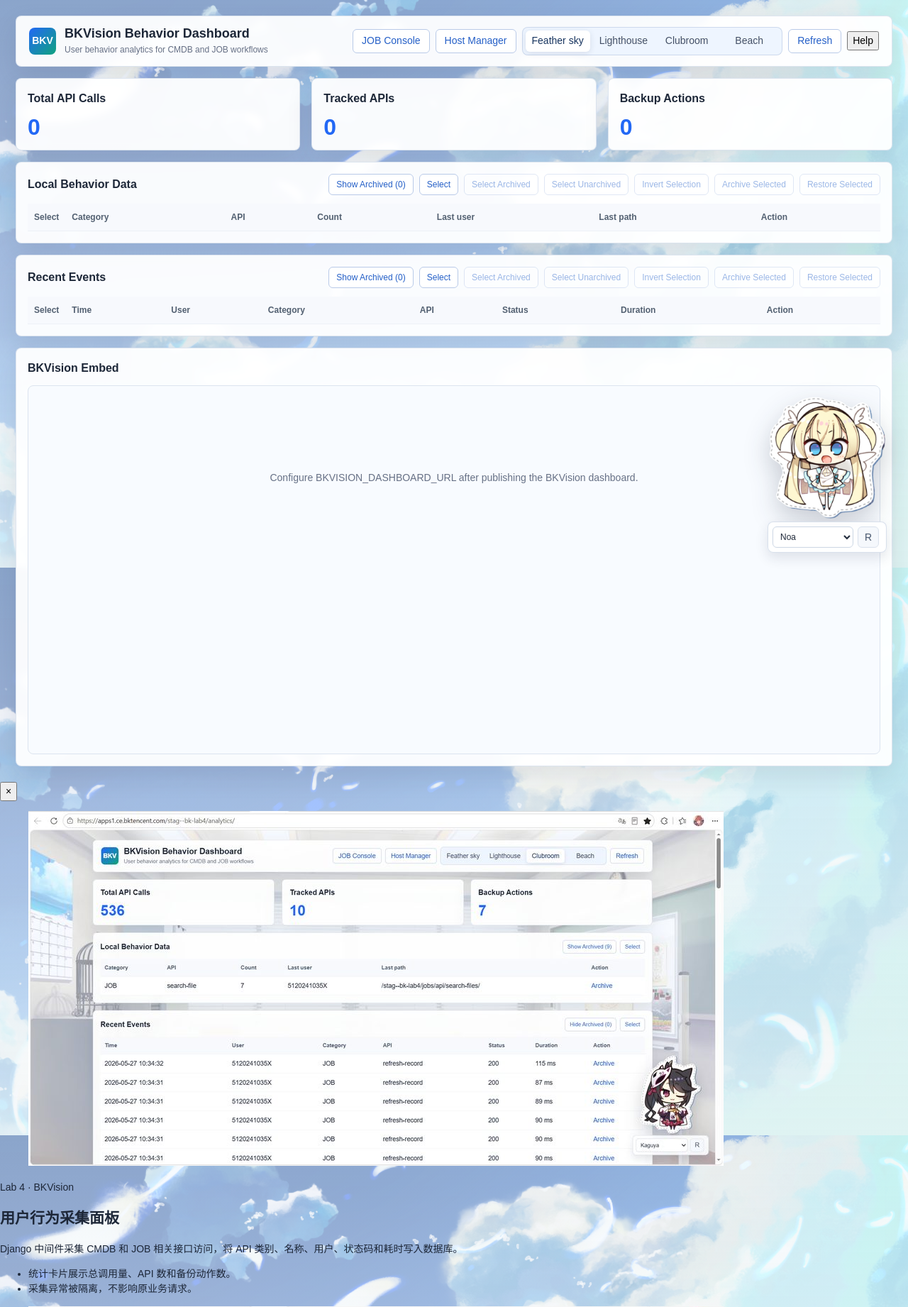
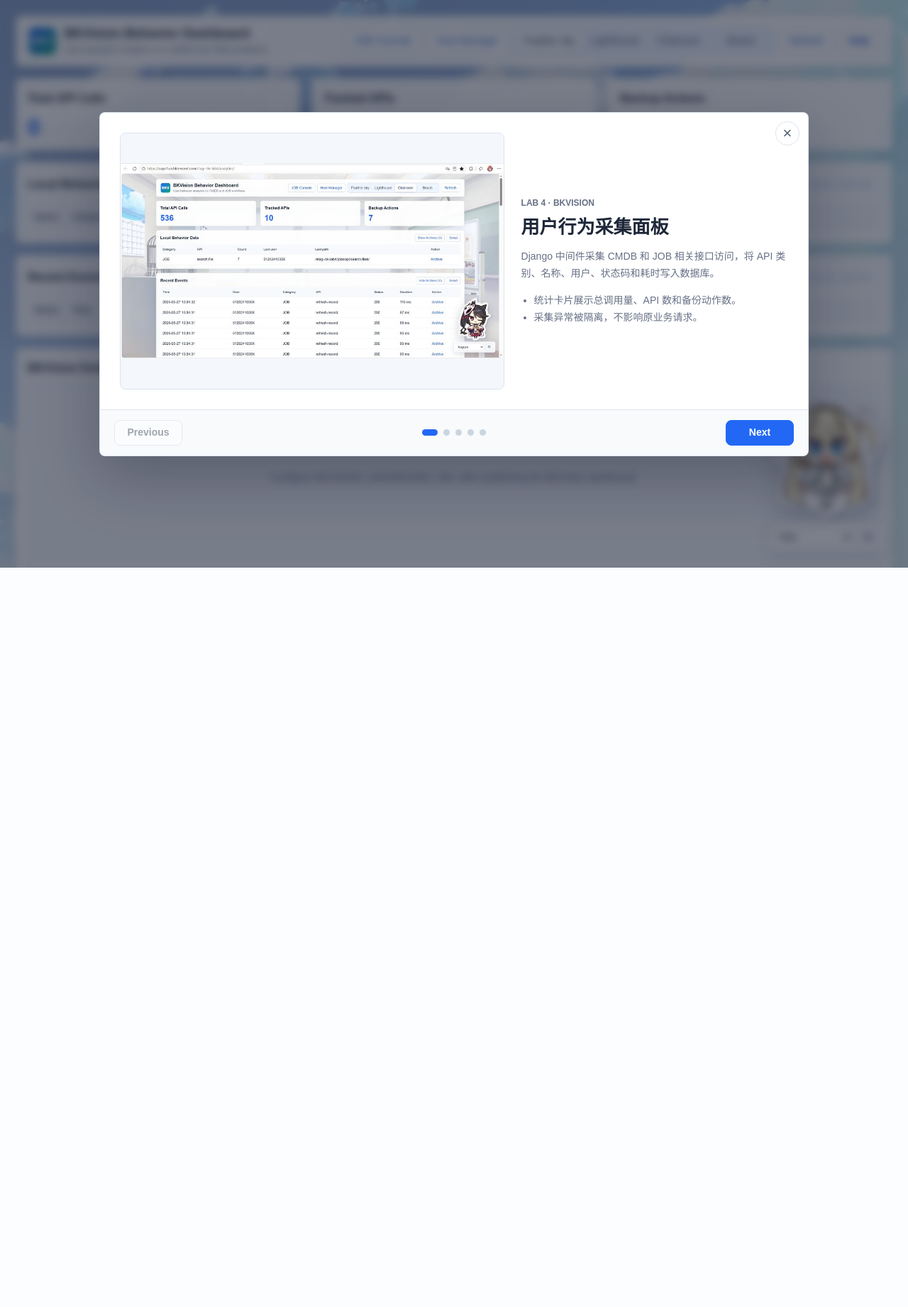
Before and after one commit to Gen-Monika/bk-lab4, a Django app: template analytics/templates/analytics/dashboard.html in a window 1280 px wide. Shown: the top 1842 px of the page at 71% size. After the commit the page ends 800 px from the top, so only its background shows below. Run offline with Django 3.2, Linux system fonts and the light colour scheme; the template is opened without the code that fills it, so the values that code supplies are empty.

Commit message:
Fix guided help modal styling

```diff
--- a/analytics/templates/analytics/dashboard.html
+++ b/analytics/templates/analytics/dashboard.html
@@ -320,6 +320,190 @@
             border-radius: 6px;
         }
 
+
+        body.guide-open {
+            overflow: hidden;
+        }
+
+        .guide-help-button {
+            display: inline-flex;
+            align-items: center;
+            justify-content: center;
+            height: 34px;
+            padding: 0 12px;
+            color: #245fc7;
+            background: #fff;
+            border: 1px solid #b9cae8;
+            border-radius: 6px;
+            font-weight: 700;
+            white-space: nowrap;
+        }
+
+        .guide-help-button:hover {
+            color: #fff;
+            background: var(--accent);
+            border-color: var(--accent);
+        }
+
+        .guide-modal[hidden] {
+            display: none !important;
+        }
+
+        .guide-modal {
+            position: fixed;
+            inset: 0;
+            z-index: 1000;
+            display: flex;
+            align-items: center;
+            justify-content: center;
+            padding: 24px;
+        }
+
+        .guide-backdrop {
+            position: absolute;
+            inset: 0;
+            background: rgba(15, 23, 42, 0.55);
+            backdrop-filter: blur(6px);
+        }
+
+        .guide-dialog {
+            position: relative;
+            width: min(1000px, 100%);
+            max-height: min(780px, calc(100vh - 48px));
+            overflow: hidden;
+            background: #fff;
+            border: 1px solid rgba(220, 228, 239, 0.95);
+            border-radius: 8px;
+            box-shadow: 0 30px 84px rgba(15, 23, 42, 0.3);
+        }
+
+        .guide-close {
+            position: absolute;
+            top: 12px;
+            right: 12px;
+            z-index: 2;
+            display: grid;
+            place-items: center;
+            width: 34px;
+            height: 34px;
+            color: #526071;
+            background: rgba(255, 255, 255, 0.92);
+            border: 1px solid var(--line);
+            border-radius: 50%;
+            font-size: 22px;
+            line-height: 1;
+        }
+
+        .guide-slide {
+            display: none;
+            grid-template-columns: minmax(0, 1.18fr) minmax(290px, 0.82fr);
+            gap: 24px;
+            padding: 28px;
+        }
+
+        .guide-slide.active {
+            display: grid;
+        }
+
+        .guide-slide figure {
+            margin: 0;
+            overflow: hidden;
+            background: #f4f7fb;
+            border: 1px solid var(--line);
+            border-radius: 8px;
+        }
+
+        .guide-slide img {
+            display: block;
+            width: 100%;
+            height: 360px;
+            object-fit: contain;
+            object-position: center;
+        }
+
+        .guide-slide article {
+            align-self: center;
+        }
+
+        .guide-kicker {
+            margin: 0 0 8px;
+            color: var(--accent);
+            font-size: 12px;
+            font-weight: 800;
+            text-transform: uppercase;
+        }
+
+        .guide-slide h2 {
+            margin: 0 0 12px;
+            color: var(--ink);
+            font-size: 26px;
+            line-height: 1.16;
+        }
+
+        .guide-slide p,
+        .guide-slide li {
+            color: var(--muted);
+            line-height: 1.72;
+        }
+
+        .guide-slide ul {
+            margin: 12px 0 0;
+            padding-left: 18px;
+        }
+
+        .guide-footer {
+            display: flex;
+            align-items: center;
+            justify-content: space-between;
+            gap: 16px;
+            padding: 14px 20px;
+            background: #f8fafc;
+            border-top: 1px solid var(--line);
+        }
+
+        .guide-nav {
+            min-width: 96px;
+            height: 36px;
+            padding: 0 14px;
+            color: #344054;
+            background: #fff;
+            border: 1px solid #cfd8e6;
+            border-radius: 8px;
+            font-weight: 700;
+        }
+
+        .guide-nav.primary {
+            color: #fff;
+            background: var(--accent);
+            border-color: var(--accent);
+        }
+
+        .guide-nav:disabled {
+            opacity: 0.45;
+            cursor: not-allowed;
+        }
+
+        .guide-dots {
+            display: flex;
+            align-items: center;
+            justify-content: center;
+            gap: 8px;
+        }
+
+        .guide-dots button {
+            width: 9px;
+            height: 9px;
+            padding: 0;
+            background: #cbd5e1;
+            border: 0;
+            border-radius: 999px;
+        }
+
+        .guide-dots button.active {
+            width: 22px;
+            background: var(--accent);
+        }
+
         @media (max-width: 980px) {
             .topbar {
                 align-items: flex-start;
@@ -334,7 +518,32 @@
         @media (max-width: 640px) {
             .shell {
                 padding: 14px;
+
+            .guide-dialog {
+                max-height: calc(100vh - 28px);
+                overflow-y: auto;
             }
+
+            .guide-slide,
+            .guide-slide.active {
+                grid-template-columns: 1fr;
+                padding: 20px;
+            }
+
+            .guide-slide img {
+                height: 260px;
+            }
+
+            .guide-slide h2 {
+                font-size: 22px;
+            }
+
+            .guide-footer {
+                position: sticky;
+                bottom: 0;
+            }
+
+        }
 
             .segmented {
                 width: 100%;
```
